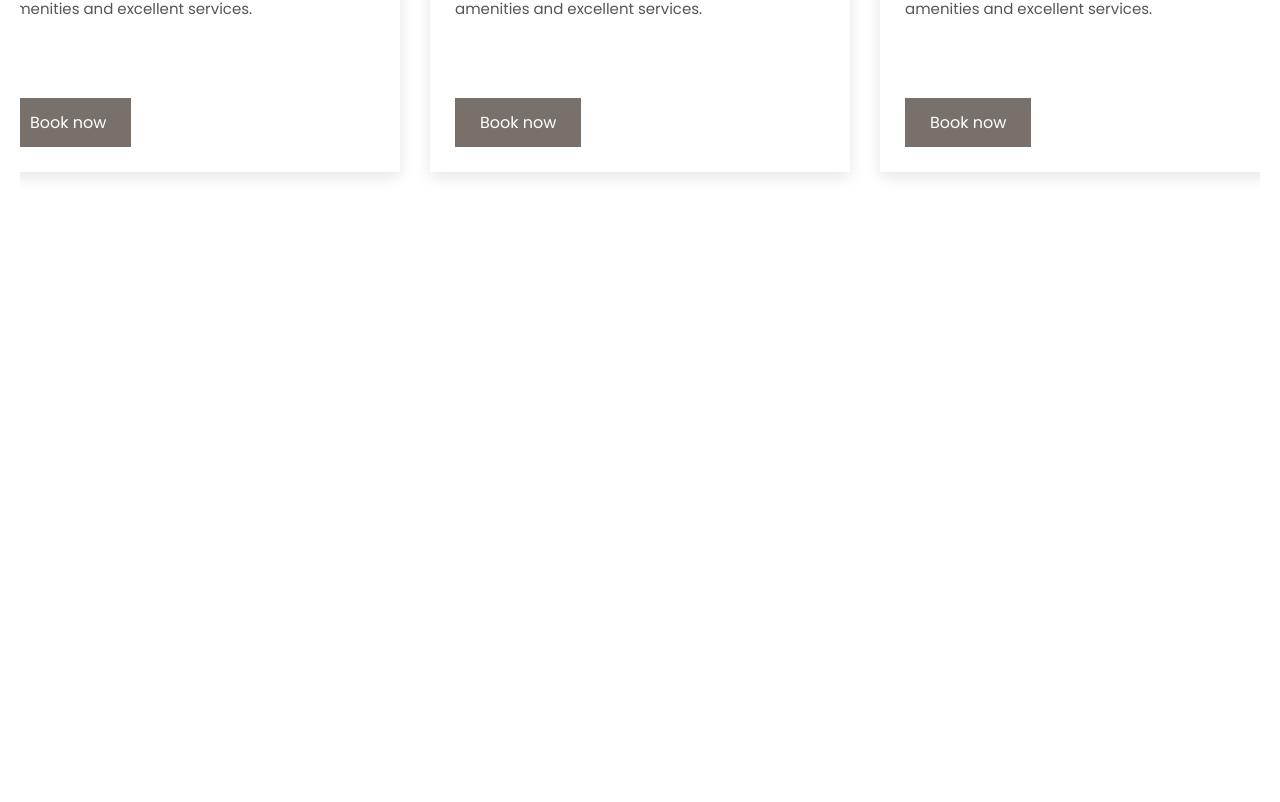
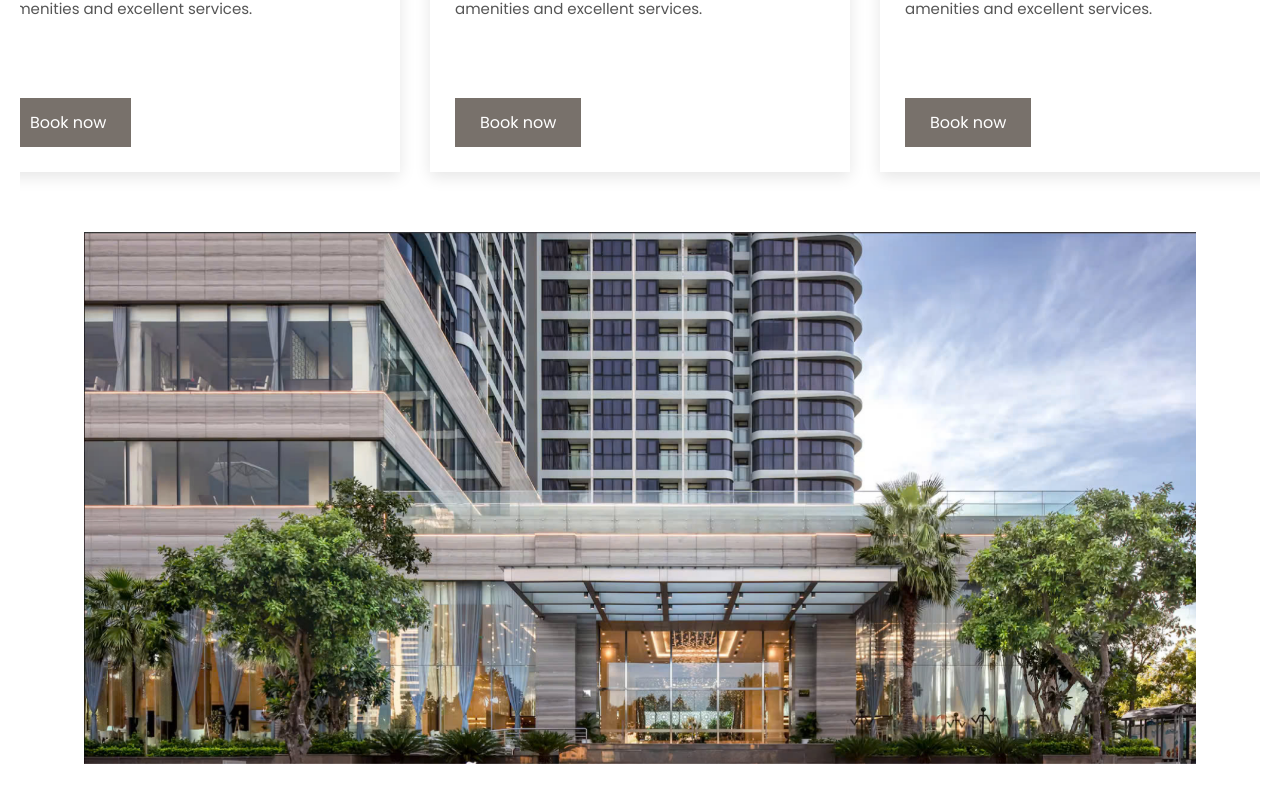
Before and after one commit to DannielVo/BlackSunHotel, a React (Vite) app: page / in a window 1280 px wide. Shown: the part 1946-2748 px from the top of the page. Before the commit the page ends 2138 px from the top, so only its background shows below. Built offline with nearby package versions, Linux system fonts and the light colour scheme.

Commit message:
Feat finish Slider section

```diff
--- a/package.json
+++ b/package.json
@@ -13,7 +13,8 @@
     "flatpickr": "^4.6.13",
     "react": "^19.0.0",
     "react-dom": "^19.0.0",
-    "react-router-dom": "^7.5.0"
+    "react-router-dom": "^7.5.0",
+    "swiper": "^11.2.6"
   },
   "devDependencies": {
     "@eslint/js": "^9.21.0",
--- a/src/App.jsx
+++ b/src/App.jsx
@@ -4,6 +4,7 @@ import Hero from "./components/hero/Hero";
 import Bookingbar from "./components/bookingbar/Bookingbar";
 import History from "./pages/sections/history/History";
 import Rooms from "./pages/sections/rooms/Rooms";
+import Slider from "./pages/sections/slider/Slider";
 
 const App = () => {
   return (
@@ -14,6 +15,7 @@ const App = () => {
         <Bookingbar></Bookingbar>
         <History></History>
         <Rooms></Rooms>
+        <Slider></Slider>
       </main>
     </div>
   );
--- /dev/null
+++ b/src/pages/sections/slider/Slider.jsx
@@ -0,0 +1,49 @@
+import React from "react";
+
+import { Swiper, SwiperSlide } from "swiper/react";
+import { Navigation } from "swiper/modules";
+
+import "swiper/css";
+import "swiper/css/navigation";
+import { assets } from "../../../assets/assets";
+import "./slider.css";
+
+const Slider = () => {
+  return (
+    <>
+      <section className="slider-section">
+        <Swiper
+          modules={[Navigation]}
+          spaceBetween={30}
+          loop={true}
+          centeredSlides={true}
+          navigation={{
+            nextEl: ".swiper-button-next",
+            prevEl: ".swiper-button-prev",
+          }}
+          className="slider"
+        >
+          <div className="slider-container">
+            <SwiperSlide className="slide">
+              <img src={assets.slide1} alt="Image 1" />
+            </SwiperSlide>
+            <SwiperSlide className="slide">
+              <img src={assets.slide2} alt="Image 2" />
+            </SwiperSlide>
+            <SwiperSlide className="slide">
+              <img src={assets.slide3} alt="Image 3" />
+            </SwiperSlide>
+            <SwiperSlide className="slide">
+              <img src={assets.slide4} alt="Image 4" />
+            </SwiperSlide>
+          </div>
+        </Swiper>
+
+        <div className="swiper-button-prev"></div>
+        <div className="swiper-button-next"></div>
+      </section>
+    </>
+  );
+};
+
+export default Slider;
--- /dev/null
+++ b/src/pages/sections/slider/slider.css
@@ -0,0 +1,93 @@
+/* ---------- Slider section ---------- */
+.slider-section {
+  display: flex;
+  justify-content: center;
+  align-items: center;
+  padding: 20px;
+  position: relative;
+  width: 90%;
+  margin: 20px auto;
+  overflow: hidden;
+}
+
+.slider {
+  position: relative;
+  overflow: hidden;
+}
+
+.slider-container {
+  display: flex;
+  transition: transform 0.8s ease-in-out;
+  gap: 0px;
+  width: 100%;
+  height: 650px;
+}
+
+.slide {
+  min-width: 100%; /* Hiển thị một ảnh duy nhất trong viewport */
+  height: 100%;
+  flex-shrink: 0;
+  transform: scale(1); /* Đảm bảo không có ảnh nào nhỏ hơn */
+}
+
+.slide img {
+  width: 100%;
+  height: 100%;
+  object-fit: cover; /* Đảm bảo hình ảnh phủ kín khung mà không bị méo */
+  display: block;
+}
+
+.swiper-button-prev,
+.swiper-button-next {
+  width: 50px;
+  height: 50px;
+  border-radius: 50%;
+  background-color: #fff;
+  display: flex;
+  align-items: center;
+  justify-content: center;
+  box-shadow: 0 4px 10px rgba(0, 0, 0, 0.1);
+  transition: all 0.3s ease;
+  position: absolute;
+  top: 50%;
+  transform: translateY(-50%);
+  z-index: 10;
+}
+
+.swiper-button-prev {
+  left: 10px;
+  margin-left: 20px;
+}
+
+.swiper-button-next {
+  right: 10px;
+  margin-right: 20px;
+}
+
+/* Ẩn nút điều hướng mặc định */
+.swiper-button-prev,
+.swiper-button-next {
+  opacity: 0;
+  visibility: hidden;
+  transition: all 0.3s ease;
+}
+
+/* Hiện nút điều hướng khi hover vào slider */
+.slider-section:hover .swiper-button-prev,
+.slider-section:hover .swiper-button-next {
+  opacity: 1;
+  visibility: visible;
+}
+
+.swiper-button-prev:hover,
+.swiper-button-next:hover {
+  transform: scale(0.9);
+  box-shadow: 0 6px 15px rgba(0, 0, 0, 0.15);
+}
+
+.swiper-button-prev::after,
+.swiper-button-next::after {
+  font-size: 18px;
+  color: black;
+  font-weight: bold;
+}
```
Also changed, not shown: src/assets/assets.js (+8 -0 lines), 1 other file (tests, documents, lock files or other folders).
